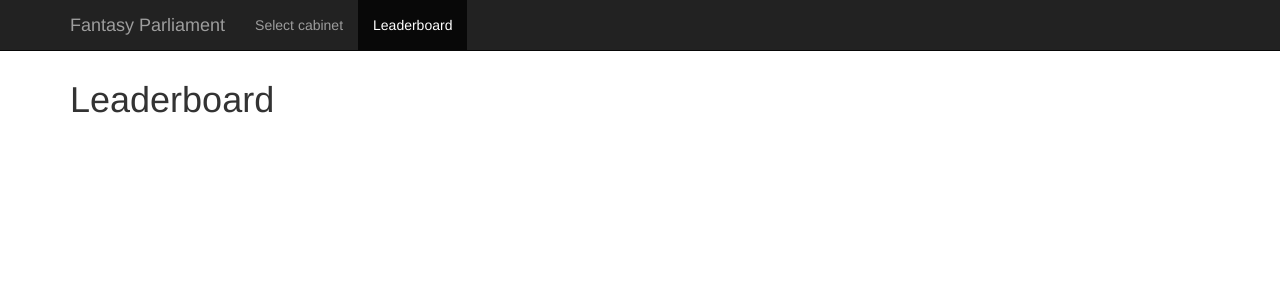
After one commit to maxharlow/fantasy-parliament, a Flask app: page /leaderboard in a window 1280 px wide. The commit adds this page. Shown: the top 300 px of the page. Run offline with Flask 2, Linux system fonts and the light colour scheme; some libraries are stand-ins or nearby versions.

Commit message:
Added leaderboard page

```diff
--- a/fantasy-parliament/routes.py
+++ b/fantasy-parliament/routes.py
@@ -11,6 +11,10 @@ application = Flask(__name__)
 def home():
     return render_template('index.html')
 
+@application.route('/leaderboard')
+def leaderboard():
+    return render_template('leaderboard.html')
+
 @application.route('/test')
 def test():
     return getData()
--- a/fantasy-parliament/templates/index.html
+++ b/fantasy-parliament/templates/index.html
@@ -20,8 +20,8 @@
         </div>
         <div class="collapse navbar-collapse">
           <ul class="nav navbar-nav">
-            <li class="active"><a href="#">Select cabinet</a></li>
-            <li><a href="#">Leaderboard</a></li>
+            <li class="active"><a href="/">Select cabinet</a></li>
+            <li><a href="/leaderboard">Leaderboard</a></li>
           </ul>
         </div>
       </div>
@@ -79,7 +79,7 @@
     <script src="//ajax.googleapis.com/ajax/libs/jquery/1.10.2/jquery.min.js"></script>
     <script src="static/underscore.js"></script>
     <script src="static/twfyapi.js"></script>
-    <script src="static/script.js"></script>
+    <script src="static/index.js"></script>
 
 </body>
 </html>
--- /dev/null
+++ b/fantasy-parliament/templates/leaderboard.html
@@ -0,0 +1,38 @@
+<!DOCTYPE html>
+<html>
+<head>
+    <title>Fantasy Parliament</title>
+    <link rel="stylesheet" type="text/css" href="//netdna.bootstrapcdn.com/bootstrap/3.0.2/css/bootstrap.min.css" />
+    <link rel="stylesheet" type="text/css" href="/static/style.css" />
+</head>
+<body>
+
+    <div class="navbar navbar-inverse navbar-fixed-top" role="navigation">
+      <div class="container">
+        <div class="navbar-header">
+          <button type="button" class="navbar-toggle" data-toggle="collapse" data-target=".navbar-collapse">
+            <span class="sr-only">Toggle navigation</span>
+            <span class="icon-bar"></span>
+            <span class="icon-bar"></span>
+            <span class="icon-bar"></span>
+          </button>
+          <a class="navbar-brand" href="#">Fantasy Parliament</a>
+        </div>
+        <div class="collapse navbar-collapse">
+          <ul class="nav navbar-nav">
+            <li><a href="/">Select cabinet</a></li>
+            <li class="active"><a href="/leaderboard">Leaderboard</a></li>
+          </ul>
+        </div>
+      </div>
+    </div>
+
+    <div class="container">
+        <h1>Leaderboard</h2>
+    </div>
+
+    <script src="//ajax.googleapis.com/ajax/libs/jquery/1.10.2/jquery.min.js"></script>
+    <script src="static/underscore.js"></script>
+    <script src="static/twfyapi.js"></script>
+</body>
+</html>
```
Also changed, not shown: fantasy-parliament/static/index.js (renamed from fantasy-parliament/static/script.js).
